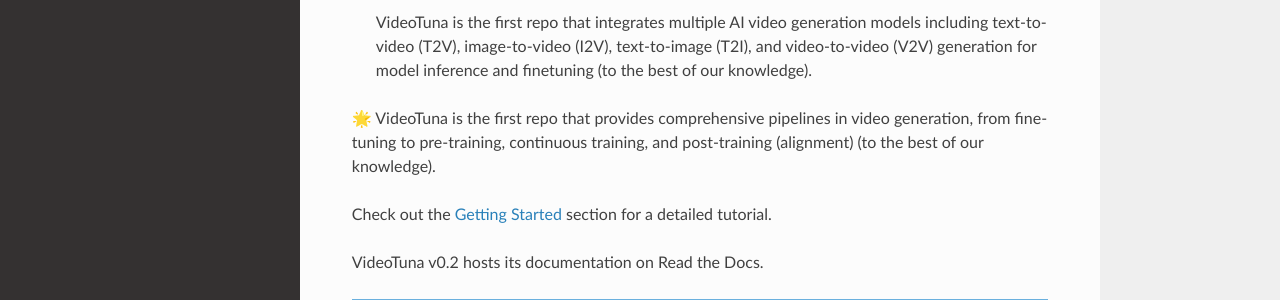
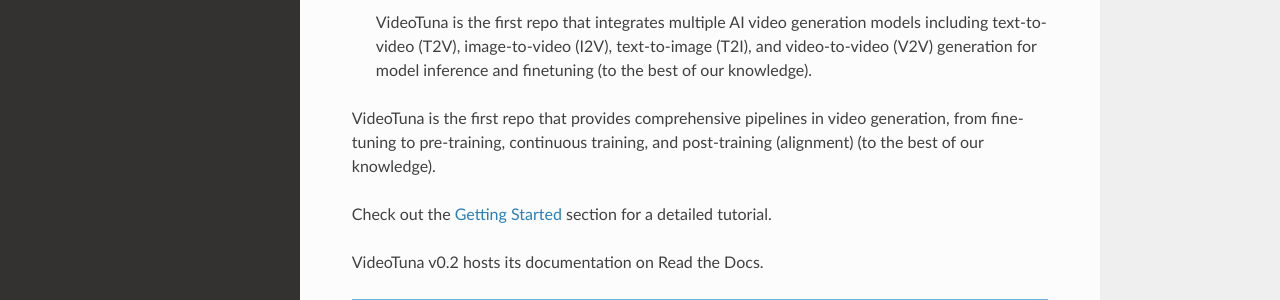
Before and after one commit to Antony-zdh/VideoTuna0.2-Tutorial, a Sphinx documentation site: the page built from docs/source/index.rst, in a window 1280 px wide and 969 px high. Shown: the part 180-480 px from the top of the window. Built offline with Sphinx 7.4.7 and the Read the Docs theme 3.1.0, drawn with Linux system fonts in a browser that asks for light colours; pages that are not in the unit, such as notebooks, are missing from menus.

Commit message:
Update index.rst
Remove unexpected symbol

```diff
--- a/docs/source/index.rst
+++ b/docs/source/index.rst
@@ -3,7 +3,7 @@
 
 `VideoTuna <https://github.com/VideoVerses/VideoTuna/>`_ is a useful codebase for text-to-video applications.
  VideoTuna is the first repo that integrates multiple AI video generation models including text-to-video (T2V), image-to-video (I2V), text-to-image (T2I), and video-to-video (V2V) generation for model inference and finetuning (to the best of our knowledge).
-🌟 VideoTuna is the first repo that provides comprehensive pipelines in video generation, from fine-tuning to pre-training, continuous training, and post-training (alignment) (to the best of our knowledge).
+VideoTuna is the first repo that provides comprehensive pipelines in video generation, from fine-tuning to pre-training, continuous training, and post-training (alignment) (to the best of our knowledge).
 
 Check out the :doc:`getting_started` section for a detailed tutorial.
 
```
